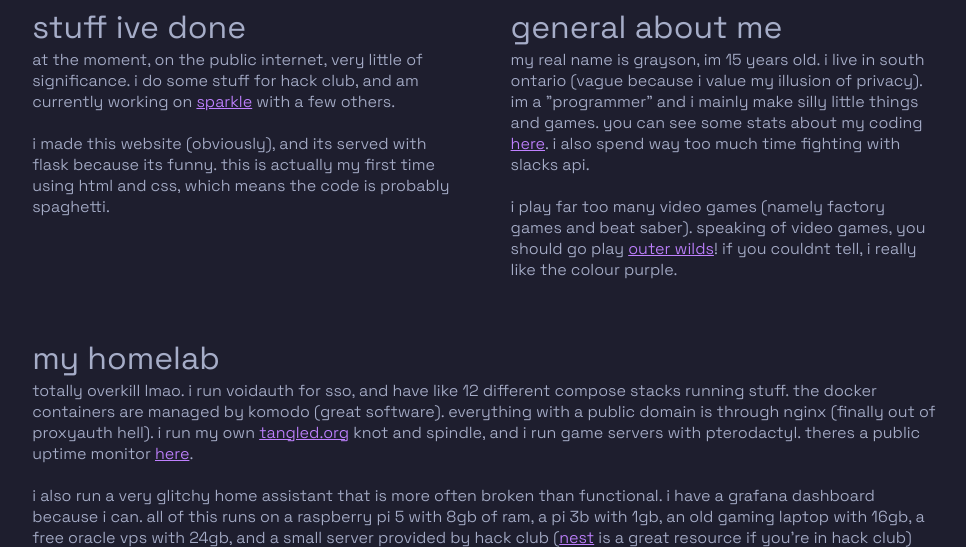
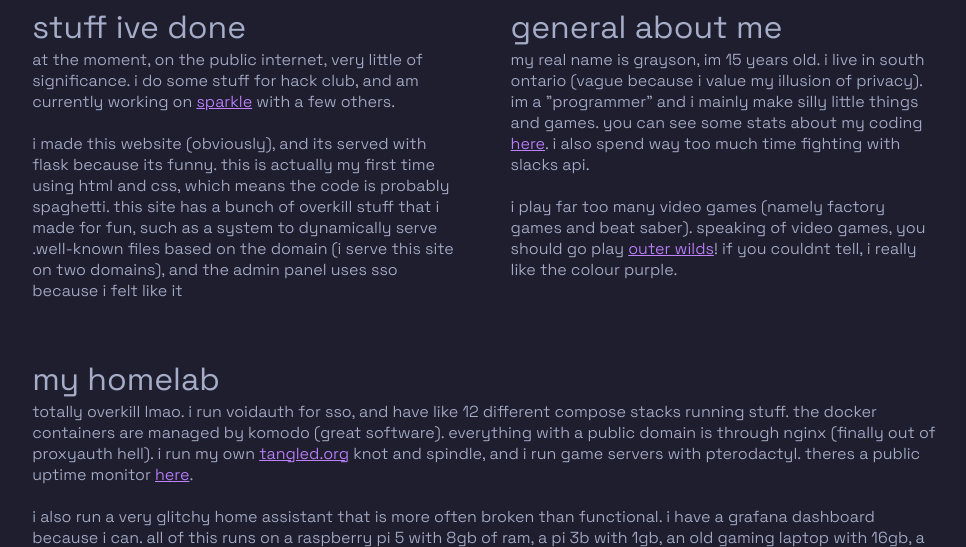
Before and after one commit to MrSeven3/personal-website, a Flask app: page / in a window 1280 px wide. Shown: the part 269-816 px from the top of the page, without its empty margins (155-1121 px from the left). Run offline with Flask 3, Linux system fonts and the light colour scheme; data that the repository does not hold is empty.

Commit message:
add some info about the overkillness of the site

```diff
--- a/templates/index.html
+++ b/templates/index.html
@@ -36,7 +36,9 @@
                 <p class="subsection-text">at the moment, on the public internet, very little of significance. i do some stuff for hack club,
                     and am currently working on <a href="https://sparkle.dino.icu">sparkle</a> with a few others. <br><br>
                     i made this website (obviously), and its served with flask because its funny. this is actually my
-                    first time using html and css, which means the code is probably spaghetti.</p>
+                    first time using html and css, which means the code is probably spaghetti. this site has a bunch of
+                    overkill stuff that i made for fun, such as a system to dynamically serve .well-known files based on
+                    the domain (i serve this site on two domains), and the admin panel uses sso because i felt like it</p>
             </div>
             <div class="space-grotesk-normal info-panel">
                 <h2 class="space-grotesk-header subsection-header">general about me</h2>
```
